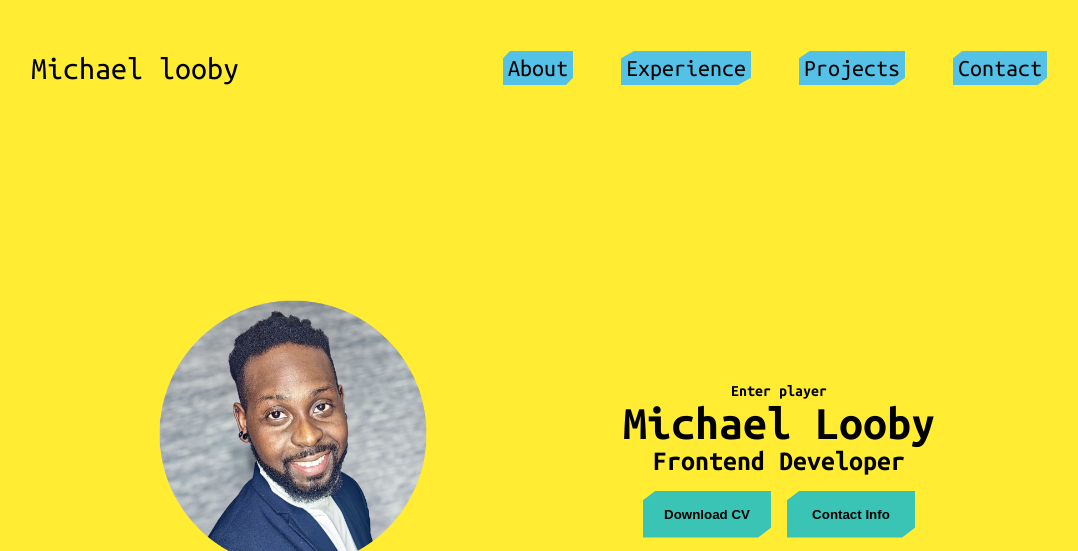
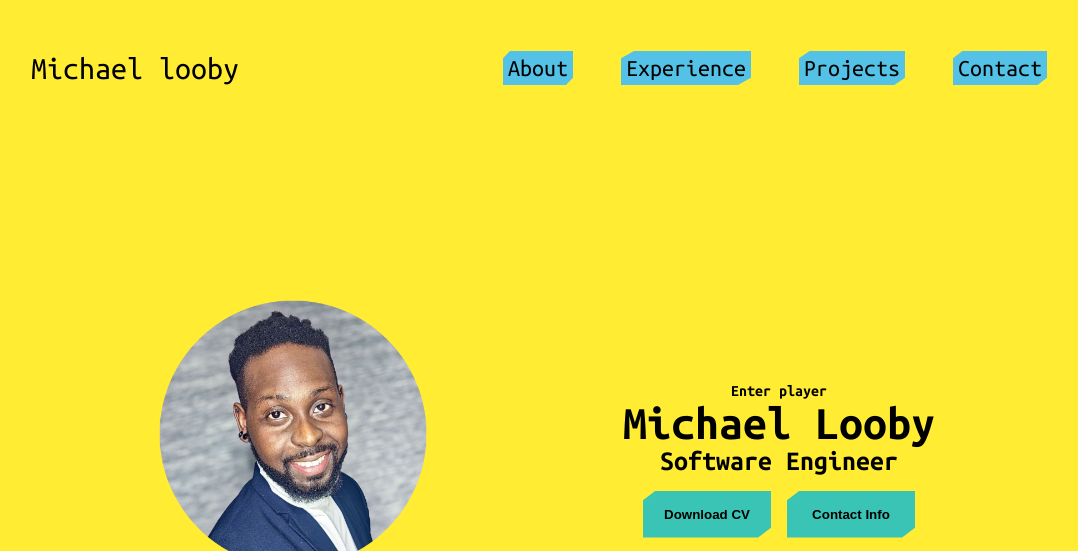
Before and after one commit to C0deNameAiden/Portfolio, a plain HTML site: page index.html in a window 1280 px wide. Shown: the top 551 px of the page, without its empty margins (101-1179 px from the left). Drawn offline with Linux system fonts and the light colour scheme.

Commit message:
Update index.html

```diff
--- a/index.html
+++ b/index.html
@@ -43,7 +43,7 @@
       <div class="section__text">
         <p class="section__text__p1">Enter player</p>
         <h1 class="title">Michael Looby</h1>
-        <p class="section__text__p2">Frontend Developer</p>
+        <p class="section__text__p2">Software Engineer</p>
         <div class="btn-container">
           <button
             class="btn btn-color-2"
```
